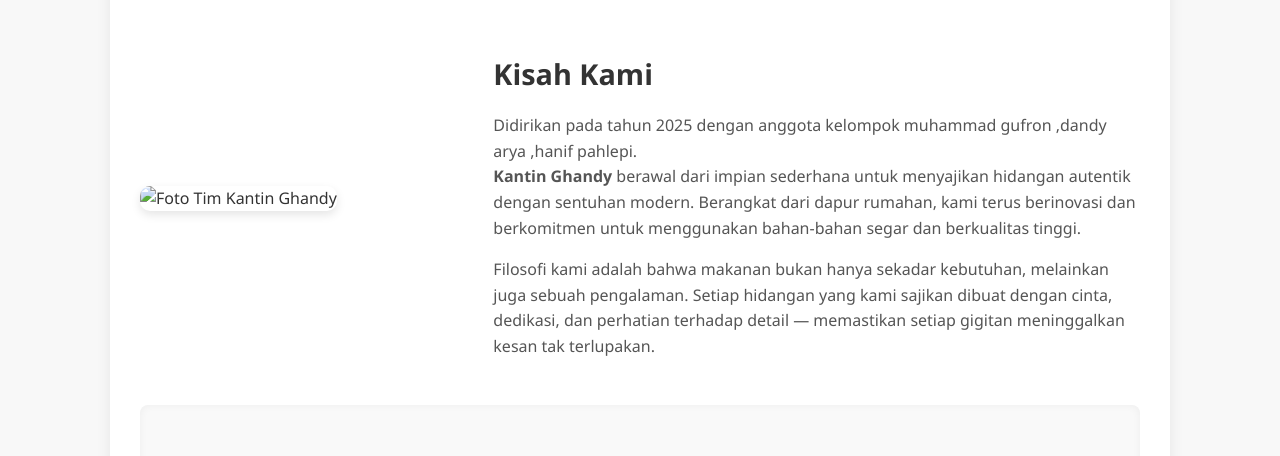
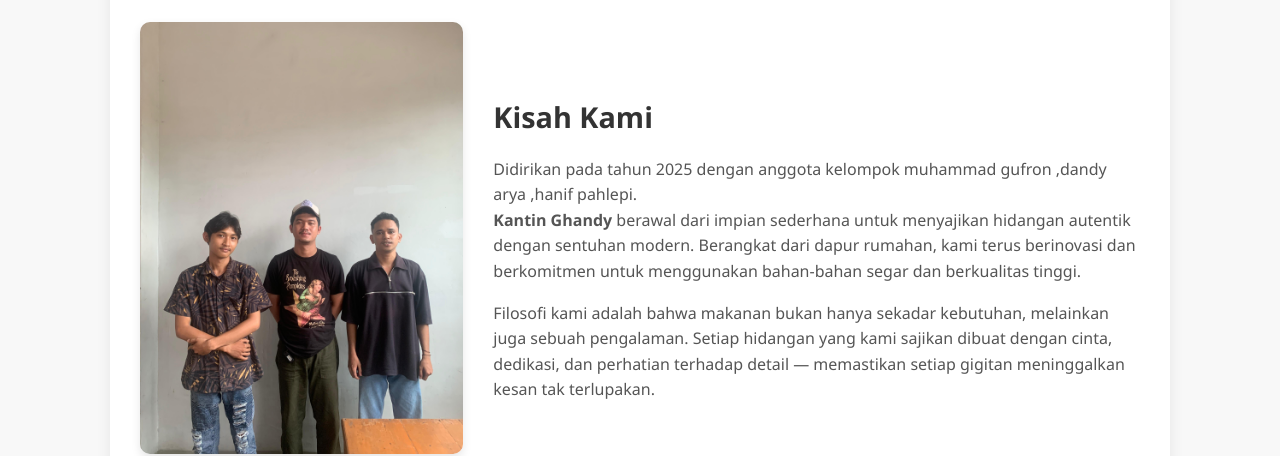
Before and after one commit to anakbangsawan/tgss, a plain HTML site: page about.html in a window 1280 px wide. Shown: the part 362-818 px from the top of the page. Drawn offline with Linux system fonts and the light colour scheme.

Commit message:
Update about.html

```diff
--- a/about.html
+++ b/about.html
@@ -27,7 +27,7 @@
 
         <section class="about-content">
             <div class="about-image">
-                <img src="c:\Users\ACER\Downloads\foto pendiri.jpg" alt="Foto Tim Kantin Ghandy" />
+                <img src="image/foto pendiri.jpg" alt="Foto Tim Kantin Ghandy" />
             </div>
             <div class="about-text">
                 <h3>Kisah Kami</h3>
```
